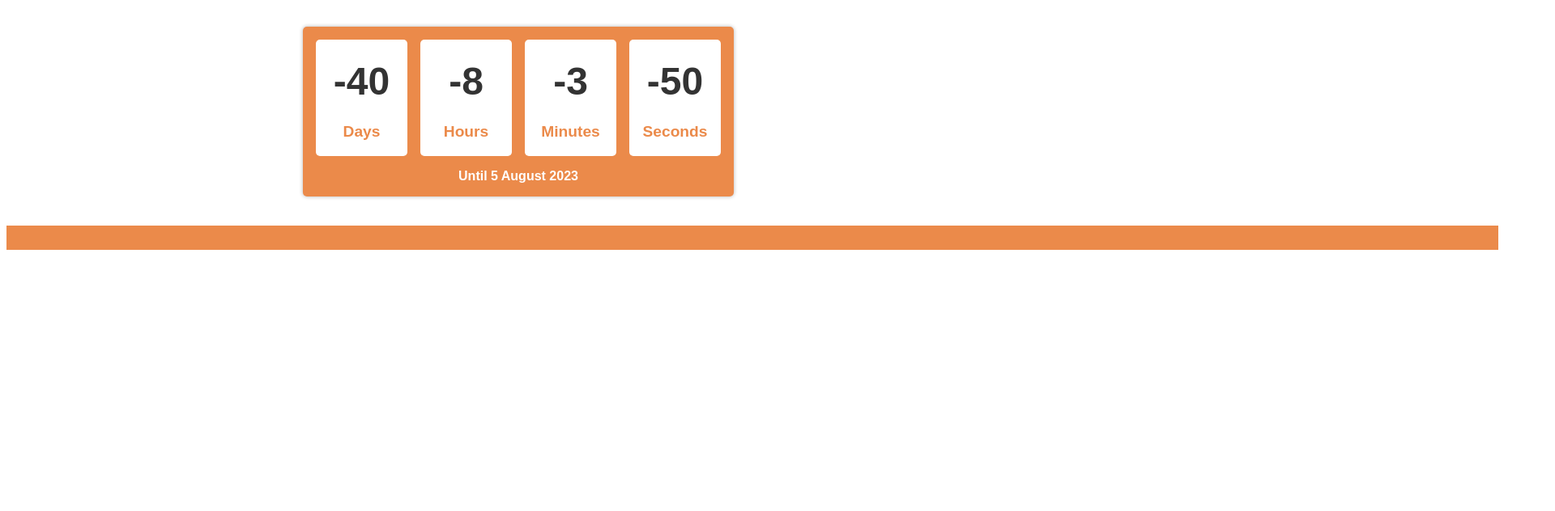
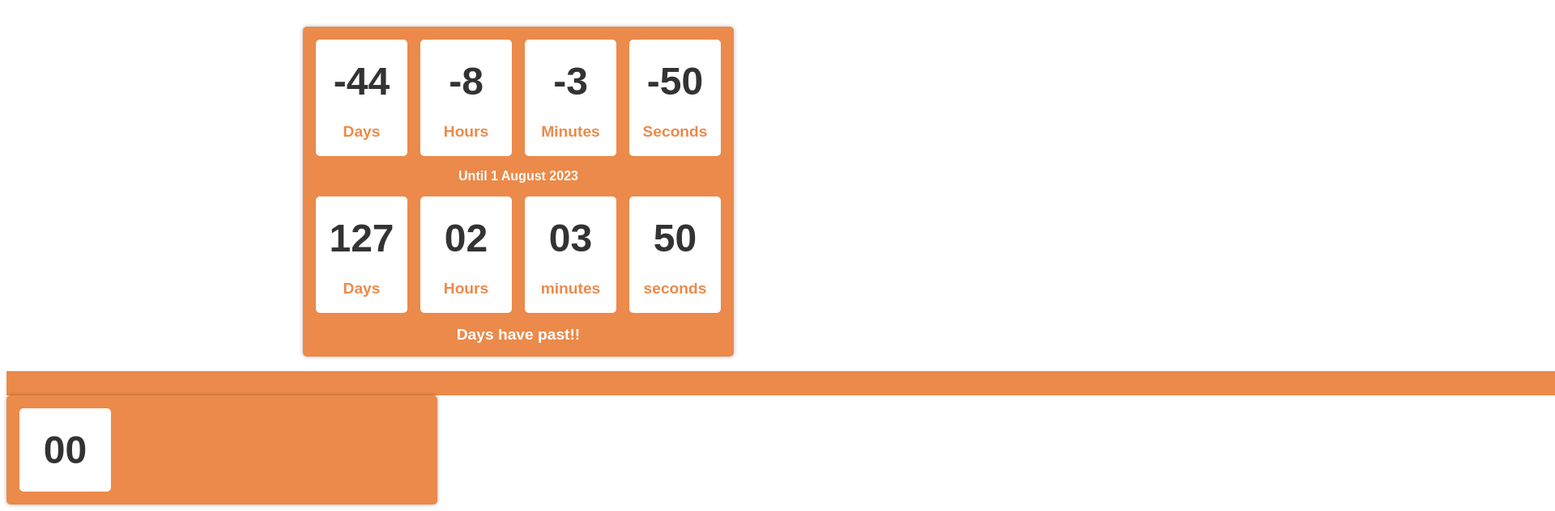
Before and after one commit to ouefsoupe/countdownSite, a plain HTML site: page index.html in a window 1280 px wide. Shown: the part 437-1069 px from the top of the page at 81% size, 1920 px wide, since content can reach past the window. Before the commit the page ends 800 px from the top, so only its background shows below. Drawn offline with nearby package versions, Linux system fonts and the light colour scheme.

Commit message:
working to merge

```diff
--- a/index.html
+++ b/index.html
@@ -27,10 +27,10 @@
                 <input type="text" id="date" name="date"><br>
             </form>
         </div>
-
     </div>
     </center>
     <br><br>
+<!-- Below is the countdown timer, displayed on the website as 4 boxes count days and suchs-->
 <center>
     <div class = "until" id = "myCountdown">
         <div class = "until__component">
@@ -50,13 +50,56 @@
             <div class = "until__unit">Seconds</div>
         </div>
         <div class = "until__event">enter date</div>
+        <!-- days past -->
+        <div class = "until__component">
+            <div class = "until__numeric until__numeric--dayz">00</div>
+            <div class = "until__unit">Days</div>
+        </div>
+        <div class = "until__component">
+            <div class = "until__numeric until__numeric--hourz">00</div>
+            <div class = "until__unit">Hours</div>
+        </div>
+        <div class = "until__component">
+            <div class = "until__numeric until__numeric--minutez">00</div>
+            <div class = "until__unit">minutes</div>
+        </div>
+        <div class = "until__component">
+            <div class = "until__numeric until__numeric--secondz">00</div>
+            <div class = "until__unit">seconds</div>
+        </div>
+        <div class = "until__past"> Days have past!! </div>
+
     </div>
 </center>
-  <!-- Progress Bar -->
-  <br><br>
+<!-- Progress Bar -->
+<br>
 <div id="myProgress">
     <div id="myBar"></div>
 </div>
+<!-- percentage brint -->
+<div class = "until" id = "perBar">
+    <div class = "until__component">
+        <div class = "until__numeric until__numeric--percent">00</div>
+    </div>
+<br>
+<!-- The counter for the number of days that have pased since the inputed start date -->
+<center>
+    <!-- <div class = "until" id = "myCountdown">
+        <div class = "until__component">
+            <div class = "until__numeric until__numeric--days">00</div>
+            <div class = "until__unit">Days</div>
+        </div>
+    </div> -->
+
+    <!-- <div class = "until" id = "myCountdown">
+        <div class = "until__past">
+            <div class = "until__past until__past--days"> 00 </div>
+            <div> Days Past! </div>
+        </div>
+    </div> -->
+</center>
+
+
     <script src = "https://cdnjs.cloudflare.com/ajax/libs/dayjs/1.11.7/dayjs.min.js"></script>
     <script src = "https://cdnjs.cloudflare.com/ajax/libs/dayjs/1.11.7/plugin/duration.min.js"></script>
     <script src = "src/main.js"></script>
--- a/src/main.css
+++ b/src/main.css
@@ -10,9 +10,26 @@
     box-shadow: 0 0 5px rgba(0,0,0,.3);
     color: #333;
     font-family: sans-serif;
+}
+
+.until__past {
+  font-family: sans-serif;
+  /* font-size: 10px; */
+  color: rgb(255, 255, 255);
+  font-size: 1.2em;
+  font-weight: bold;
+  text-align: center;
 
 }
 
+.until__cube {
+  color: #ffffff;
+  padding: .5em 0;
+  font-size: 1em;
+  font-weight: bold;
+  text-align: center;
+
+}
 .until__component{
     text-align: center;
     background: #ffff;
@@ -34,6 +51,12 @@
 }
 
 .until__event {
+    grid-column: span 4;
+    text-align: center;
+    color: #ffff;
+    font-weight: bold;
+}
+.until__past {
     grid-column: span 4;
     text-align: center;
     color: #ffff;
--- a/src/main.js
+++ b/src/main.js
@@ -1,7 +1,9 @@
 dayjs.extend(dayjs_plugin_duration);
 
-function activateCountdown(element, dateString)
+function activateCountdown(element, dateString, startDate) // the start date is so that the days past can be updated
 {
+    const start = dayjs(startDate);
+
     const targetDate = dayjs(dateString);
 
     element.querySelector(".until__event").textContent = `Until ${targetDate.format("D MMMM YYYY")}`
@@ -10,18 +12,29 @@ function activateCountdown(element, dateString)
         // calc difference in time
         const now = dayjs();
         const duration = dayjs.duration(targetDate.diff(now));
+        const timePast = dayjs.duration(now.diff(start));
 
         element.querySelector(".until__numeric--seconds").textContent = duration.seconds().toString().padStart(2, "0");
         element.querySelector(".until__numeric--minutes").textContent = duration.minutes().toString().padStart(2, "0");
         element.querySelector(".until__numeric--hours").textContent = duration.hours().toString().padStart(2, "0");
         element.querySelector(".until__numeric--days").textContent = duration.asDays().toFixed(0).toString().padStart(2, "0");
+
+        // console.log( timePast.asDays().toFixed(0).toString().padStart(2, "0"))
+        // element.querySelector(".until__numeric--dayz").textContent = 10;
+        element.querySelector(".until__numeric--secondz").textContent = timePast.seconds().toString().padStart(2, "0");
+        element.querySelector(".until__numeric--minutez").textContent = timePast.minutes().toString().padStart(2, "0");
+        element.querySelector(".until__numeric--hourz").textContent = timePast.hours().toString().padStart(2, "0");
+        element.querySelector(".until__numeric--dayz").textContent = timePast.asDays().toFixed(0).toString().padStart(2, "0");
+
+
+
     }, 250);
 }
 
 var i = 0;
-function move(startDate, endDate) {
-    const start = dayjs(startDate);
-    const end = dayjs(endDate);
+function move(startDate, endDate, element) {
+  const start = dayjs(startDate);
+  const end = dayjs(endDate);
 // each iteration of the interval i need to calc the difference
 // in seconds or maybe days between the start and end
   if (i == 0) {
@@ -41,14 +54,16 @@ function move(startDate, endDate) {
         const percent = (difference / total)*100;
         width = percent;
         elem.style.width = width + "%";
+        element.querySelector("until__component--percent") = width;
+        console.log(width)
       }
     }
   }
 }
 
-activateCountdown(document.getElementById("myCountdown"), "2023-8-5");
+activateCountdown(document.getElementById("myCountdown"), "2023-8-1", "2023-5-10");
 
-move("2023-5-10", "2023-8-5")
+move("2023-5-10", "2023-8-1")
 
 
 
@@ -86,7 +101,7 @@ var date = document.getElementById("date");
 
 if(date == "Date(YYYY-M-D):")
 {
-    activateCountdown(document.getElementById("myCountdown"), date);
+    activateCountdown(document.getElementById("myCountdown"), date, "2023-5-10");
 
     move("2023-5-10", date)
 }
```
Also changed, not shown: 2 other files.
